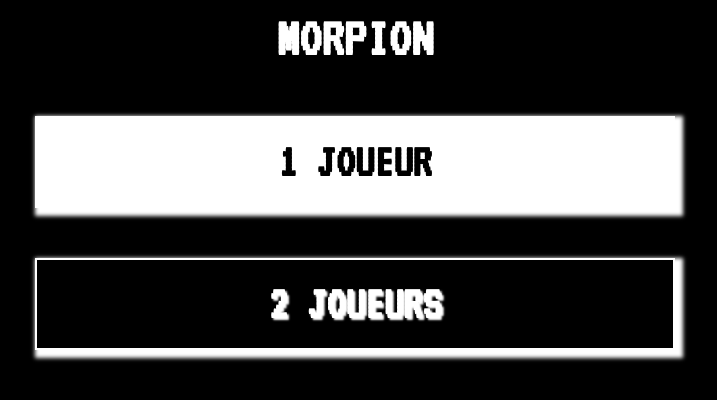
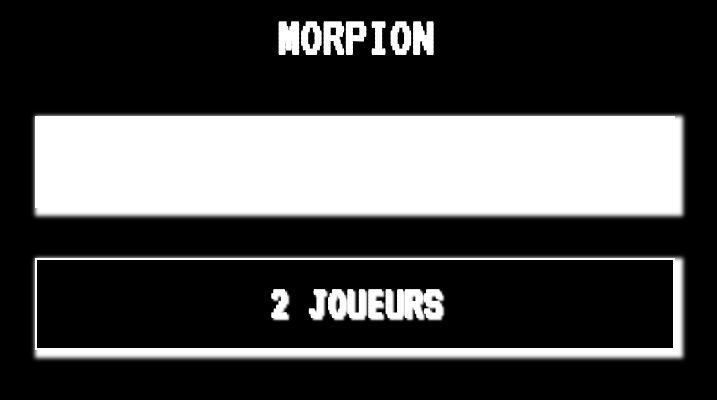
Before and after one commit to chris45560/game_morpion, a PHP site: page /index.php in a window 1280 px wide, with the pointer over the restyled element. Shown: the top 400 px of the page, without its empty margins (285-1002 px from the left). Run offline with PHP 8.4, Linux system fonts and the light colour scheme; some libraries are stand-ins or nearby versions.

Commit message:
update css

```diff
--- a/css/style.css
+++ b/css/style.css
@@ -39,10 +39,16 @@ a{
 	text-align: center;
 	cursor: pointer;
 }
+/*
+a:not(.empty_case):hover{
+	background-color: white;
+	color: black;
+}
+*/
 
 a:hover{
 	background-color: white;
-	color: black;
+	color: white;
 }
 
 img{
```
